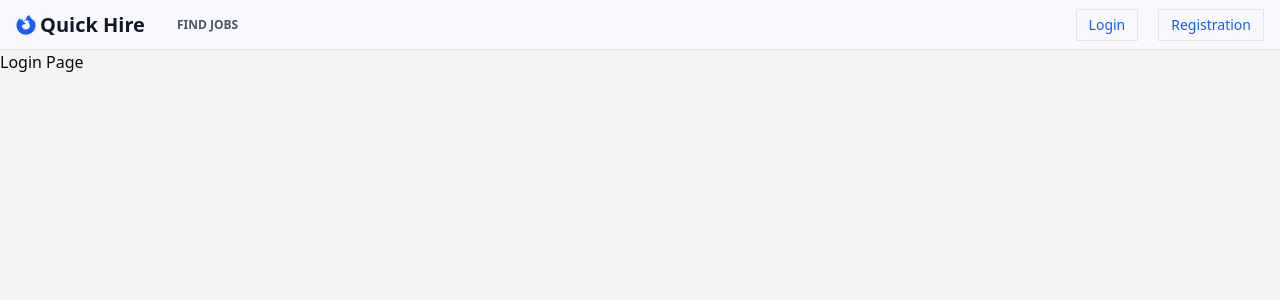
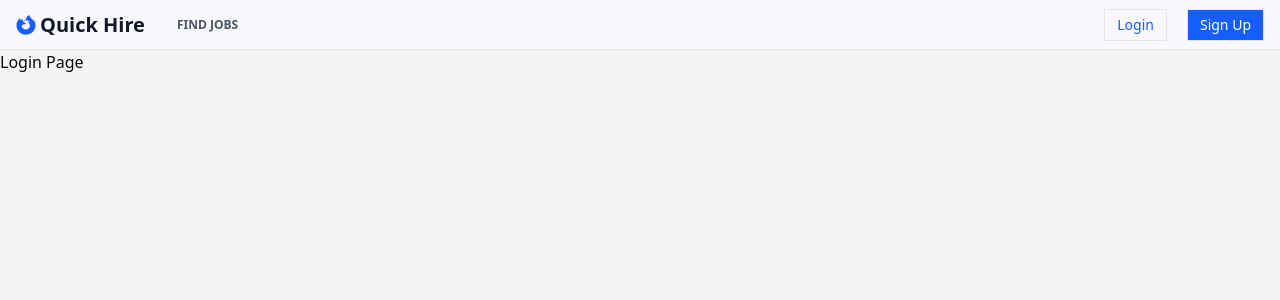
Before and after one commit to YousufOO7/Quick-Hire, a Next.js app: page /auth/login in a window 1280 px wide. Shown: the top 300 px of the page. Built offline with nearby package versions, Linux system fonts and the light colour scheme.

Commit message:
build success

```diff
--- a/app/components/main/navigations/PublicNav.tsx
+++ b/app/components/main/navigations/PublicNav.tsx
@@ -45,9 +45,9 @@ const PublicNav = () => {
           <Button
             variant="outline"
             size="sm"
-            className="cursor-pointer text-blue-600 hidden md:block"
+            className="cursor-pointer text-white bg-blue-600 hidden md:block"
           >
-            Registration
+            Sign Up
           </Button>
         </div>
       </div>
```
